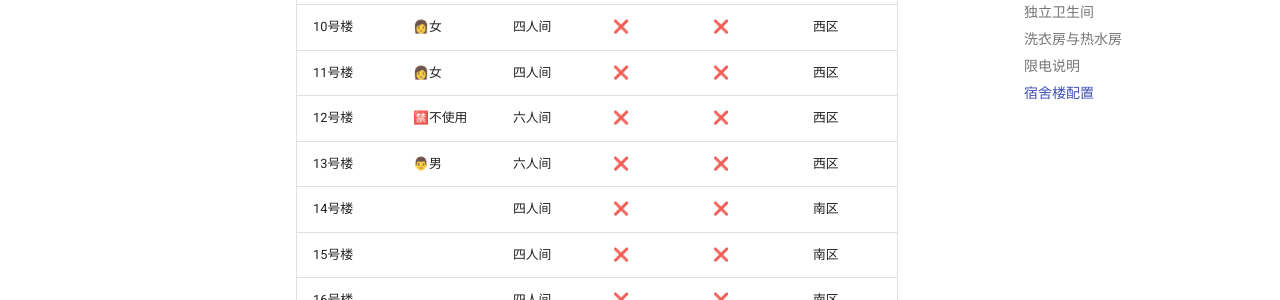
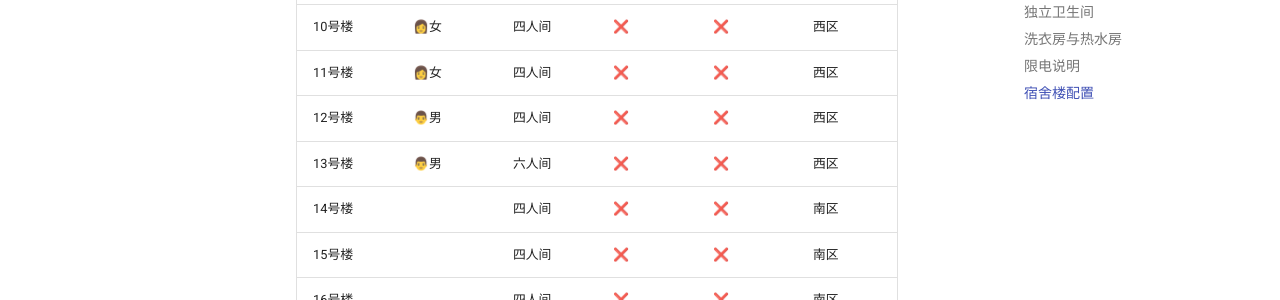
Before and after one commit to teriyakisushi/TUCiM, an MkDocs documentation site: the page built from docs/acom/main.md, in a window 1280 px wide and 900 px high, scrolled down 1453 px. Shown: the part 150-450 px from the top of the window. Built offline with MkDocs 1.6.1 and Material for MkDocs 9.7.7, drawn with Linux system fonts in a browser that asks for light colours; comment, search, counter and statistics services are not loaded.

Commit message:
宿舍情况更新

```diff
--- a/docs/acom/main.md
+++ b/docs/acom/main.md
@@ -44,7 +44,7 @@
 | 9号楼  | 👨男     | 四人间 | ❌    | ❌    | 西区   |
 | 10号楼 | 👩女     | 四人间 | ❌    | ❌    | 西区   |
 | 11号楼 | 👩女     | 四人间 | ❌    | ❌    | 西区   |
-| 12号楼 | 🈲不使用 | 六人间 | ❌    | ❌    | 西区   |
+| 12号楼 | 👨男     | 四人间 | ❌    | ❌    | 西区   |
 | 13号楼 | 👨男     | 六人间 | ❌    | ❌    | 西区   |
 | 14号楼 |         | 四人间 | ❌    | ❌    | 南区   |
 | 15号楼 |         | 四人间 | ❌    | ❌    | 南区   |
```
